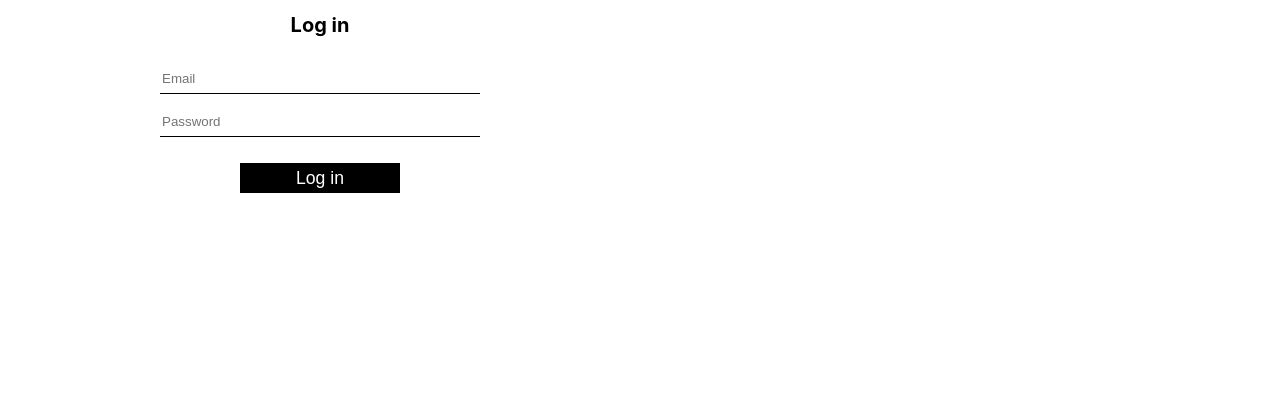
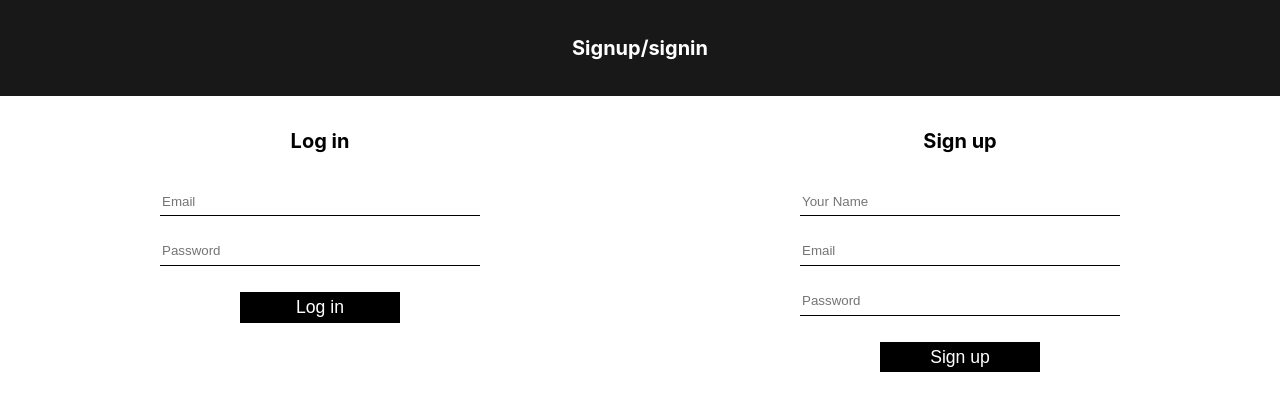
Before and after one commit to iamajaynayak/login, a React (Create React App) app: page / in a window 1280 px wide. Shown: the top 410 px of the page. Built offline with nearby package versions, Linux system fonts and the light colour scheme.

Commit message:
signup added

```diff
--- a/src/App.js
+++ b/src/App.js
@@ -1,6 +1,6 @@
 import { Component } from "react";
-
-import Login from "./Components/Login/Login"; //temp
+import Header from "./Components/Header/Header";
+import Loginpage from "./Pages/Login/LoginPage";
 class App extends Component {
   state = {
     currentUser: null,
@@ -9,7 +9,8 @@ class App extends Component {
   render() {
     return (
       <div className="App">
-        <Login />
+        <Header />
+        <Loginpage />
       </div>
     );
   }
--- /dev/null
+++ b/src/Components/Header/Header.jsx
@@ -0,0 +1,9 @@
+import './header.css';
+
+const Header = () => (
+    <div className="header">
+        <h1>Signup/signin</h1>
+    </div>
+)
+
+export default Header
--- /dev/null
+++ b/src/Components/Header/header.css
@@ -0,0 +1,8 @@
+.header {
+  display: flex;
+  justify-content: space-around;
+  align-items: center;
+  background-color: #181818;
+  color: white;
+  height: 12vh;
+}
--- a/src/Components/Login/login.css
+++ b/src/Components/Login/login.css
@@ -22,7 +22,7 @@ input {
   border-left: transparent;
   border-right: transparent;
   border-bottom: 1px solid;
-  margin-top: 1em;
+  margin-top: 1.5em;
 }
 
 input:active {
--- /dev/null
+++ b/src/Components/Signup/Signup.jsx
@@ -0,0 +1,39 @@
+import { Component } from 'react'
+import './signup.css';
+
+
+class Signup extends Component {
+    state ={
+        name : '',
+        email : '',
+        password : '',
+    }
+
+    onSignupChange = (event) => {
+        const {name, value} = event.target
+        this.setState({[name] : value})
+    }
+
+    onSignupSubmit = (event) => { // Code here Later
+        event.preventDefault()
+        console.log("signup")
+    }
+
+    render(){
+        console.log(this.state)
+        const {name,email,password } = this.state
+        return (
+            <div className="signup-container">
+                <h1>Sign up</h1>
+                <div className="signup-form">
+                    <input type="text" name="name" value={name} onChange={this.onSignupChange} placeholder="Your Name"/>
+                    <input type="email" name="email" value={email} onChange={this.onSignupChange} placeholder="Email"/>
+                    <input type="password" name="password" value={password} onChange={this.onSignupChange} placeholder="Password"/>
+                    <button type="submit" className="btn btn-submit" onClick={this.onSignupSubmit}>Sign up</button>
+                </div>
+            </div>
+        )
+    }
+}
+
+export default Signup
--- /dev/null
+++ b/src/Components/Signup/signup.css
@@ -0,0 +1,23 @@
+.signup-container {
+  display: flex;
+  flex-direction: column;
+  width: 50%;
+  /* border: 1px solid blue; */
+  align-items: center;
+}
+
+.signup-form {
+  display: flex;
+  flex-direction: column;
+  width: 50%;
+  /* border: 1px solid red; */
+}
+
+@media (max-width: 768px) {
+  .signup-container {
+    width: 100%;
+  }
+  .signup-form {
+    width: 80%;
+  }
+}
--- /dev/null
+++ b/src/Pages/Login/LoginPage.jsx
@@ -0,0 +1,11 @@
+import './loginpage.css'
+import Login from '../../Components/Login/Login'
+import Signup from '../../Components/Signup/Signup'
+const Loginpage = () => (
+    <div className="login-page">
+        <Login />
+        <Signup />
+    </div>
+)
+
+export default Loginpage
--- /dev/null
+++ b/src/Pages/Login/loginpage.css
@@ -0,0 +1,10 @@
+.login-page {
+  margin-top: 2em;
+  display: flex;
+}
+
+@media (max-width: 768px) {
+  .login-page {
+    flex-direction: column;
+  }
+}
```
Also changed, not shown: 1 other file (tests, documents, lock files or other folders).
